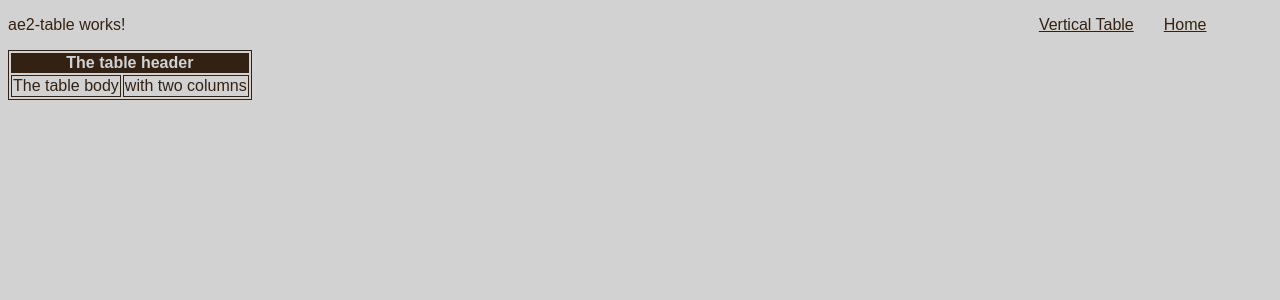
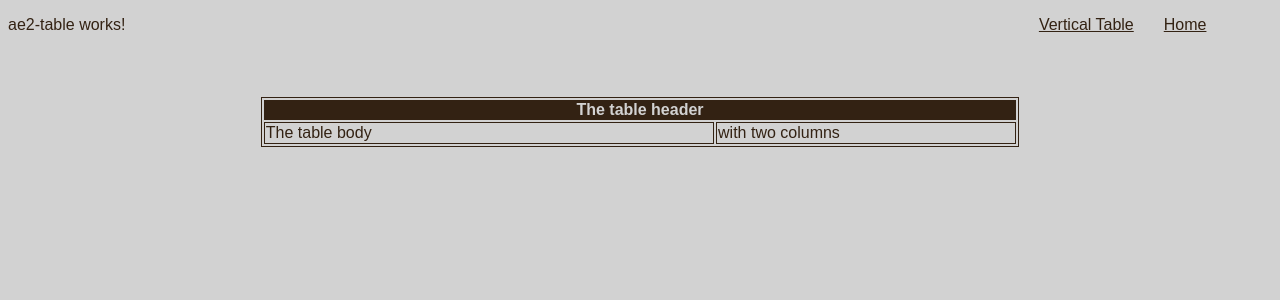
Before and after one commit to Vandivier/afterecon-2.0, an Angular app in the folder ui/: page / in a window 1280 px wide. Shown: the top 300 px of the page. Built offline with nearby package versions, Linux system fonts and the light colour scheme.

Commit message:
center and widen table

```diff
--- a/ui/src/styles.scss
+++ b/ui/src/styles.scss
@@ -34,6 +34,8 @@ body {
 table.ae2-table,
 table.ae2-table td {
     border: 1px solid $theme-dark;
+    margin: 5% 20%;
+    width: 60%;
 
     thead,
     tfoot {
```
